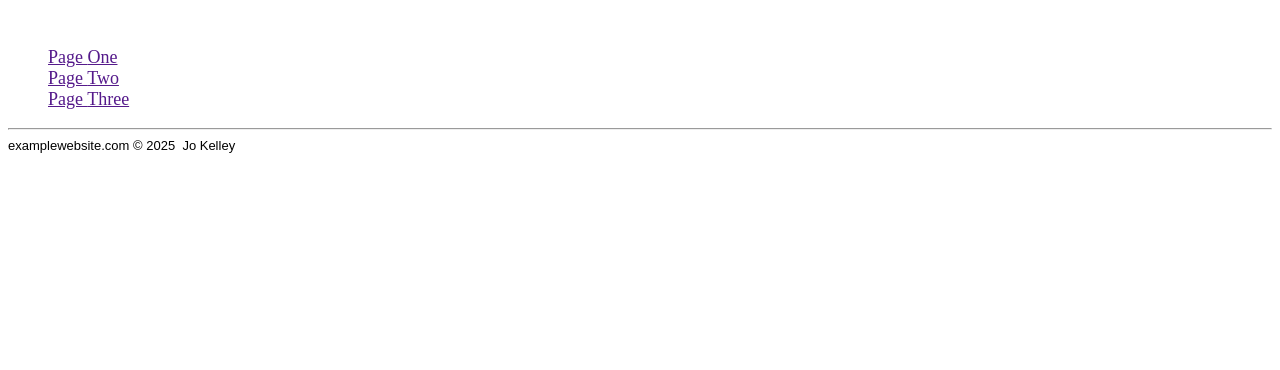
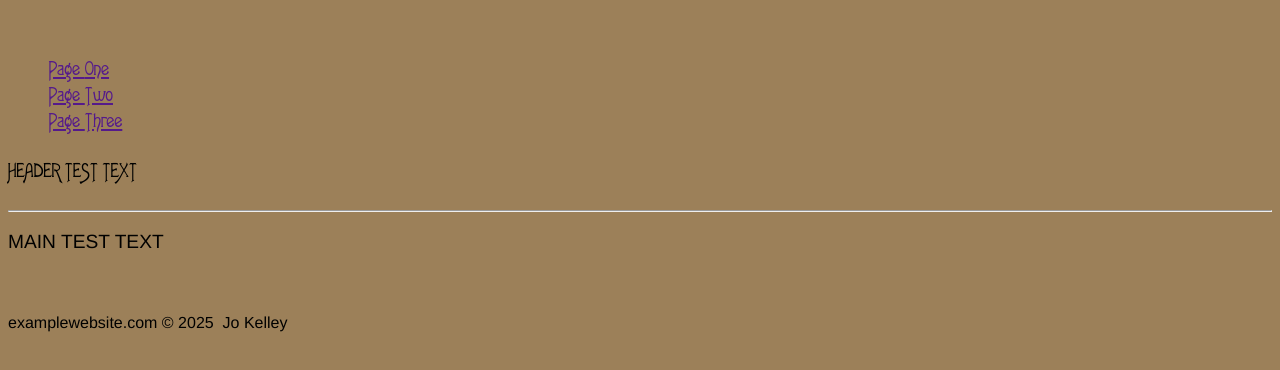
Before and after one commit to jlov3/topic_page, a plain HTML site: page index.html in a window 1280 px wide. Drawn offline with Linux system fonts and the light colour scheme.

Commit message:
adds and tests custom font
Show font from dafont.com
Testing with sizes and other fonts

```diff
--- a/index.html
+++ b/index.html
@@ -3,8 +3,18 @@
 <head>
   <meta charset="UTF-8">
   <meta name="viewport" content="width=device-width, initial-scale=1.0">
+
   <title>Projects Layout Template (Example Topic)</title>
-  <link href="style.css" rel="stylesheet">
+  <link href="style/style.css" rel="stylesheet">
+  <link href="https://openclipart.org/download/283326/1500390753.svg" rel="icon" type="image/x-icon">
+
+  <style type="text/css">
+    /*https://stackoverflow.com/a/7961750*/
+    @font-face {
+      font-family: "Lansbury";
+      src: url(lansbury.ttf) format(truetype);
+    }
+  </style>
 </head>
 
 
@@ -16,11 +26,15 @@
       <img id="logo" src="" alt="">
 
       <ul id="navLinks">
-        <li><a href="">One</a></li>
-        <li><a href="">Two</a></li>
-        <li><a href="">Three</a></li>
+        <li><a href="">One</a></li> <!-- more info about show bts -->
+        <li><a href="">Two</a></li> <!-- more info about the actor(s) -->
+        <li><a href="">Three</a></li> <!-- more info about the character(s) -->
+        <!-- tooltips on hover? or titles -->
       </ul>
     </nav>
+    <!-- hamburger menu -->
+
+    <p>HEADER TEST TEXT</p>
 
   </header>
 
@@ -32,10 +46,14 @@
 
     <hr>
 
+    <p>MAIN TEST TEXT</p>
+
     <div id="catchline">
-
+      <img src="" alt="">
+      <blockquote></blockquote>
     </div>
 
+    <!-- previews of pages? -->
     <div id="detailOne" class="detail">
 
     </div>
@@ -54,6 +72,7 @@
     <nav id="footLinks">
 
     </nav>
+    <!-- learn more probably -->
 
     <span id="site">examplewebsite.com</span>
 
--- a/style.css
+++ b/style/style.css
@@ -1,15 +1,15 @@
 body {
-  font-size: 1.5em;
-  font-family: Arial, Helvetica, sans-serif;
-  background-color: ;
+  font-size: 62.5%;
+  font-family: 'Franklin Gothic Medium', 'Arial Narrow', Arial, sans-serif;
+  background: #9c8059;
 }
 
 
 
 /* HEADER*/
 header {
-  font-size: large;
-  font-family: '', serif;
+  font-size: 1.5rem;
+  font-family: "Lansbury", serif;
 }
 
 #navLinks {
@@ -23,8 +23,8 @@ header {
 
 /*MAIN*/
 main {
-  font-size: medium;
-  font-family: '', sans-serif;
+  font-size: 1.2rem;
+  /*font-family: '', sans-serif;*/
 }
 
 #hero {
@@ -55,8 +55,8 @@ main {
 
 /*FOOTER*/
 footer {
-  font-size: small;
-  font-family: '', sans-serif;
+  font-size: 1rem;
+  /*font-family: '', sans-serif;*/
 }
 
 #footLinks {
```
Also changed, not shown: lansbury.ttf (added), style/font/Lansbury110.txt (added).
